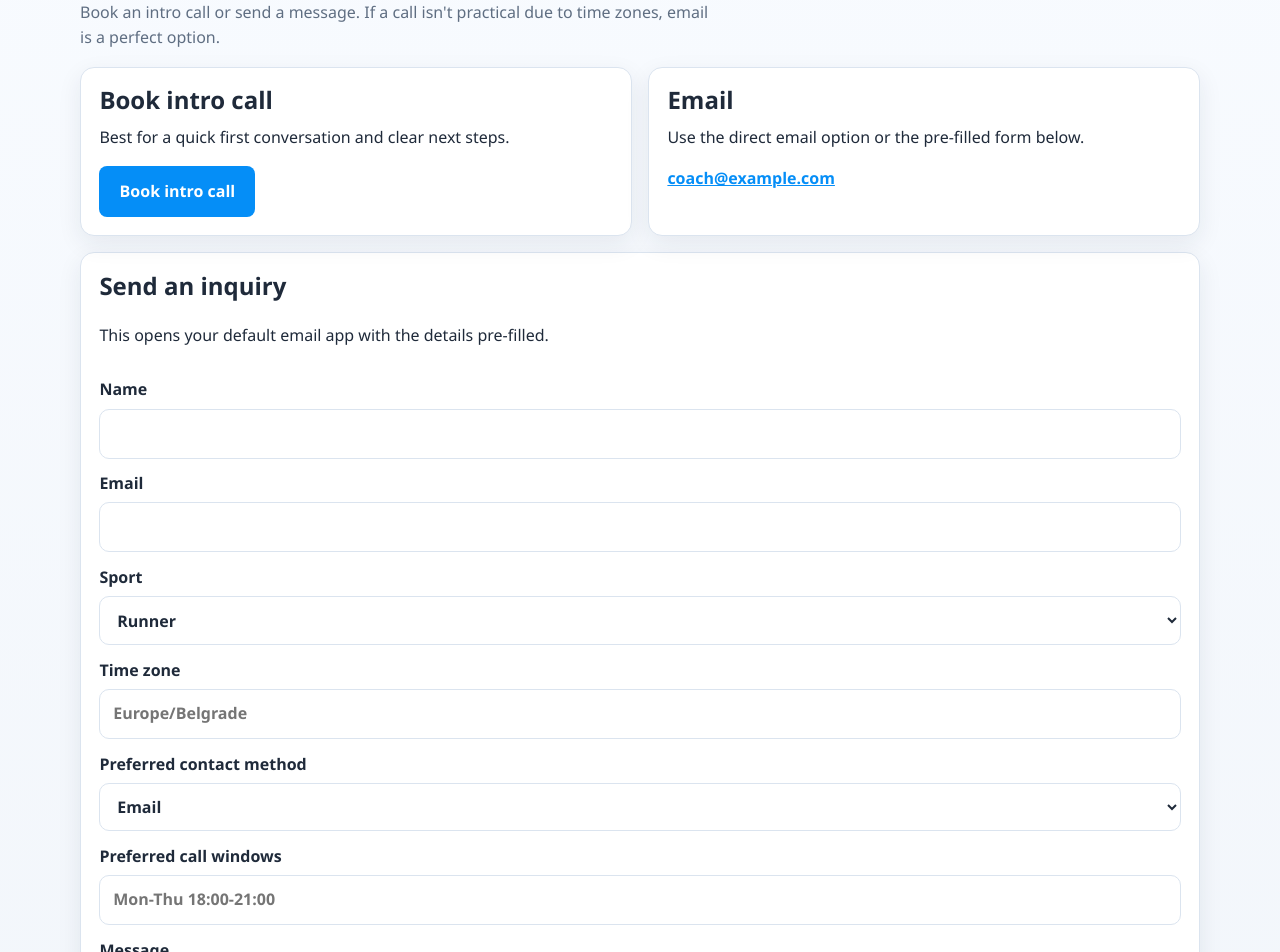
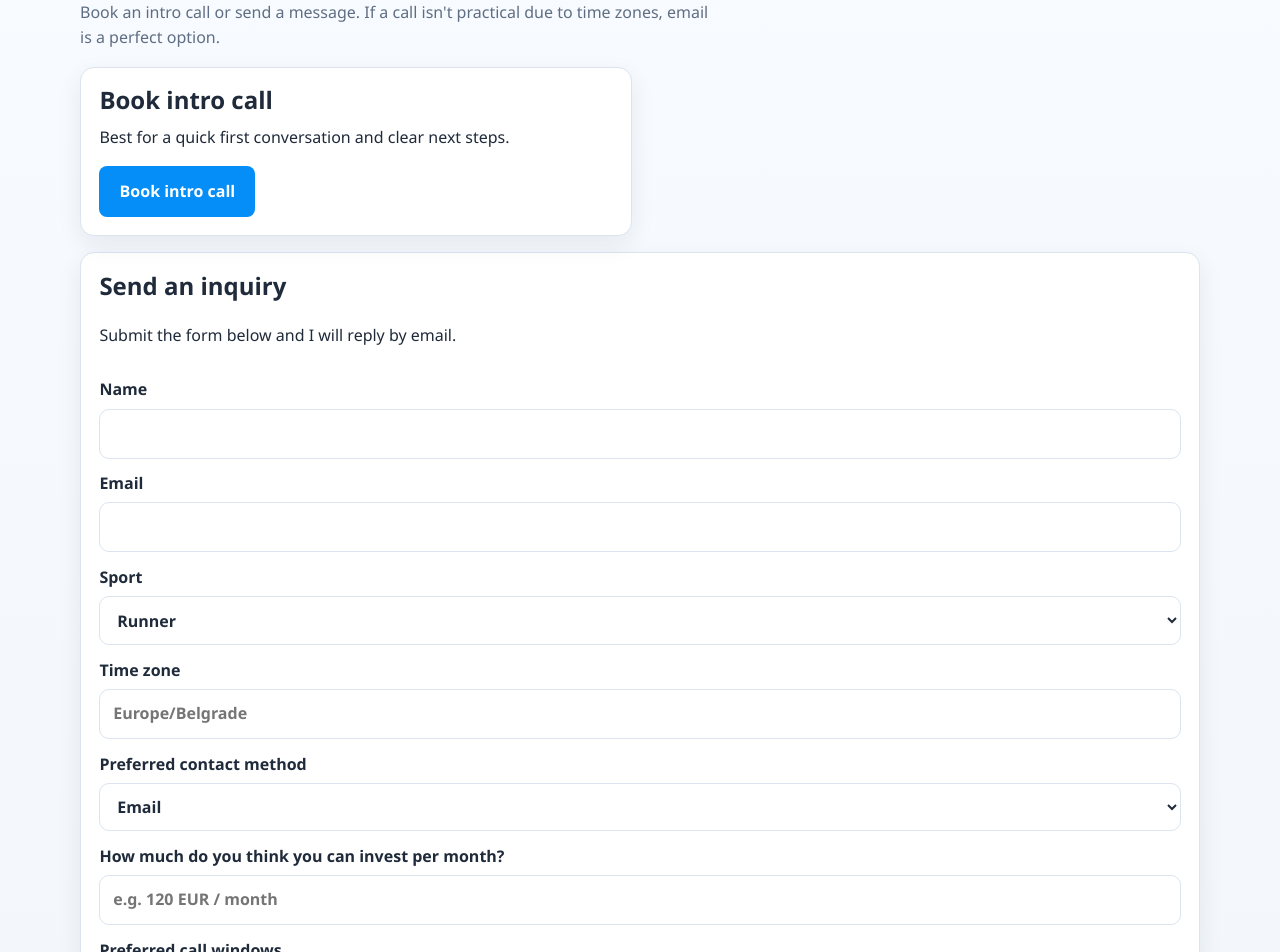
Before and after one commit to mkmilan/coach-website, a Next.js app: page /en/contact in a window 1280 px wide. Shown: the part 160-1112 px from the top of the page. Built offline with nearby package versions, Linux system fonts and the light colour scheme.

Commit message:
calendly and form with formspree all working

```diff
--- a/app/[locale]/contact/page.js
+++ b/app/[locale]/contact/page.js
@@ -1,11 +1,12 @@
 import ContactForm from "@/components/ContactForm";
 import { getDictionary } from "@/i18n/t";
 
-const CALENDLY_URL = "https://calendly.com/YOUR_HANDLE/intro-call";
+const CALENDLY_URL = "https://calendly.com/milanendurancelab/30min";
 const PLACEHOLDER_EMAIL = "coach@example.com";
+const FORMSPREE_ENDPOINT = "https://formspree.io/f/mrearevw";
 
 export const metadata = {
-  title: "Contact | Milan Endurance Coaching"
+	title: "Contact | Milan Endurance Coaching",
 };
 
 export default function ContactPage({ params }) {
@@ -26,16 +27,16 @@ export default function ContactPage({ params }) {
 						</a>
 					</article>
 
-          <article className="card">
+					{/* <article className="card">
 						<h2>{dict.contact.emailTitle}</h2>
 						<p>{dict.contact.emailText}</p>
 						<a className="inline-link" href={`mailto:${PLACEHOLDER_EMAIL}`}>
 							{PLACEHOLDER_EMAIL}
 						</a>
-          </article>
+					</article> */}
 				</div>
 
-        <ContactForm locale={params.locale} dict={dict} email={PLACEHOLDER_EMAIL} />
+				<ContactForm dict={dict} formEndpoint={FORMSPREE_ENDPOINT} />
 			</div>
 		</section>
 	);
--- a/app/[locale]/page.js
+++ b/app/[locale]/page.js
@@ -200,7 +200,7 @@ export default function HomePage({ params }) {
 				</div>
 			</section>
 
-			<section className="section section--narrow section--compact">
+			{/* <section className="section section--narrow section--compact">
 				<div className="container resources-preview">
 					<h2>{dict.home.resourcesTitle}</h2>
 					<p>{dict.home.resourcesBody}</p>
@@ -208,7 +208,7 @@ export default function HomePage({ params }) {
 						{dict.common.viewResources}
 					</Link>
 				</div>
-			</section>
+			</section> */}
 
 			<section className="section section--cta section--compact" id="contact">
 				<div className="container cta-box">
--- a/src/components/ContactForm.js
+++ b/src/components/ContactForm.js
@@ -1,60 +1,23 @@
-"use client";
-
-import { useMemo, useState } from "react";
-
-export default function ContactForm({ dict, email }) {
-  const [form, setForm] = useState({
-    name: "",
-    senderEmail: "",
-    sport: "runner",
-    timezone: "",
-    preferredMethod: "email",
-    preferredWindow: "",
-    message: ""
-  });
-
-  const mailtoHref = useMemo(() => {
-    const subject = encodeURIComponent("Coaching inquiry");
-    const body = encodeURIComponent(
-      [
-        `Name: ${form.name}`,
-        `Email: ${form.senderEmail}`,
-        `Sport: ${form.sport}`,
-        `Timezone: ${form.timezone}`,
-        `Preferred method: ${form.preferredMethod}`,
-        `Preferred call windows: ${form.preferredWindow}`,
-        "",
-        "Message:",
-        form.message
-      ].join("\n")
-    );
-
-    return `mailto:${email}?subject=${subject}&body=${body}`;
-  }, [email, form]);
-
-  function onChange(event) {
-    const { name, value } = event.target;
-    setForm((prev) => ({ ...prev, [name]: value }));
-  }
-
+export default function ContactForm({ dict, formEndpoint }) {
 	return (
-    <form className="contact-form card" action={mailtoHref} method="post" encType="text/plain">
+		<form className="contact-form card" action={formEndpoint} method="post">
 			<h2>{dict.contact.formTitle}</h2>
 			<p>{dict.contact.formText}</p>
+			<input type="hidden" name="_subject" value="Coaching inquiry" />
 
 			<label>
 				{dict.contact.fields.name}
-        <input required name="name" value={form.name} onChange={onChange} />
+				<input required name="name" />
 			</label>
 
 			<label>
 				{dict.contact.fields.email}
-        <input required type="email" name="senderEmail" value={form.senderEmail} onChange={onChange} />
+				<input required type="email" name="email" />
 			</label>
 
 			<label>
 				{dict.contact.fields.sport}
-        <select name="sport" value={form.sport} onChange={onChange}>
+				<select name="sport" defaultValue="runner">
 					<option value="runner">Runner</option>
 					<option value="cyclist">Cyclist</option>
 					<option value="triathlete">Triathlete</option>
@@ -63,30 +26,35 @@ export default function ContactForm({ dict, email }) {
 
 			<label>
 				{dict.contact.fields.timezone}
-        <input required name="timezone" placeholder="Europe/Belgrade" value={form.timezone} onChange={onChange} />
+				<input name="timezone" placeholder="Europe/Belgrade" />
 			</label>
 
 			<label>
 				{dict.contact.fields.method}
-        <select name="preferredMethod" value={form.preferredMethod} onChange={onChange}>
+				<select name="preferredMethod" defaultValue="email">
 					<option value="email">Email</option>
 					<option value="video-call">Video call</option>
 				</select>
 			</label>
 
 			<label>
+				{dict.contact.fields.budget}
+				<input name="budget" placeholder="e.g. 120 EUR / month" />
+			</label>
+
+			<label>
 				{dict.contact.fields.window}
-        <input name="preferredWindow" placeholder="Mon-Thu 18:00-21:00" value={form.preferredWindow} onChange={onChange} />
+				<input name="preferredWindow" placeholder="Mon-Thu 18:00-21:00" />
 			</label>
 
 			<label>
 				{dict.contact.fields.message}
-        <textarea required rows="5" name="message" value={form.message} onChange={onChange} />
+				<textarea required rows="5" name="message" />
 			</label>
 
 			<p className="small-note">{dict.contact.timezoneNote}</p>
 			<button type="submit" className="btn btn--secondary">
-        {dict.contact.sendEmail}
+				{dict.contact.sendInquiry}
 			</button>
 		</form>
 	);
--- a/src/i18n/en.json
+++ b/src/i18n/en.json
@@ -149,15 +149,16 @@
     "emailTitle": "Email",
     "emailText": "Use the direct email option or the pre-filled form below.",
     "formTitle": "Send an inquiry",
-    "formText": "This opens your default email app with the details pre-filled.",
+    "formText": "Submit the form below and I will reply by email.",
     "timezoneNote": "If a call isn't feasible due to time zones, email is perfect.",
-    "sendEmail": "Send via email app",
+    "sendInquiry": "Send inquiry",
     "fields": {
       "name": "Name",
       "email": "Email",
       "sport": "Sport",
       "timezone": "Time zone",
       "method": "Preferred contact method",
+      "budget": "How much do you think you can invest per month?",
       "window": "Preferred call windows",
       "message": "Message"
     }
--- a/src/i18n/sr.json
+++ b/src/i18n/sr.json
@@ -149,15 +149,16 @@
     "emailTitle": "Email",
     "emailText": "Koristi direktan email ili formular ispod.",
     "formTitle": "Pošalji upit",
-    "formText": "Otvara se tvoja email aplikacija sa unapred popunjenim podacima.",
+    "formText": "Pošalji formular ispod i odgovoriću ti emailom.",
     "timezoneNote": "Ako poziv nije praktičan zbog vremenskih zona, email je savršen.",
-    "sendEmail": "Pošalji kroz email aplikaciju",
+    "sendInquiry": "Pošalji upit",
     "fields": {
       "name": "Ime",
       "email": "Email",
       "sport": "Sport",
       "timezone": "Vremenska zona",
       "method": "Preferirani način kontakta",
+      "budget": "Koliko misliš da možeš da izdvojiš mesečno?",
       "window": "Preferirani termini za poziv",
       "message": "Poruka"
     }
```
Lines whose indentation alone changed are shown as unchanged.
